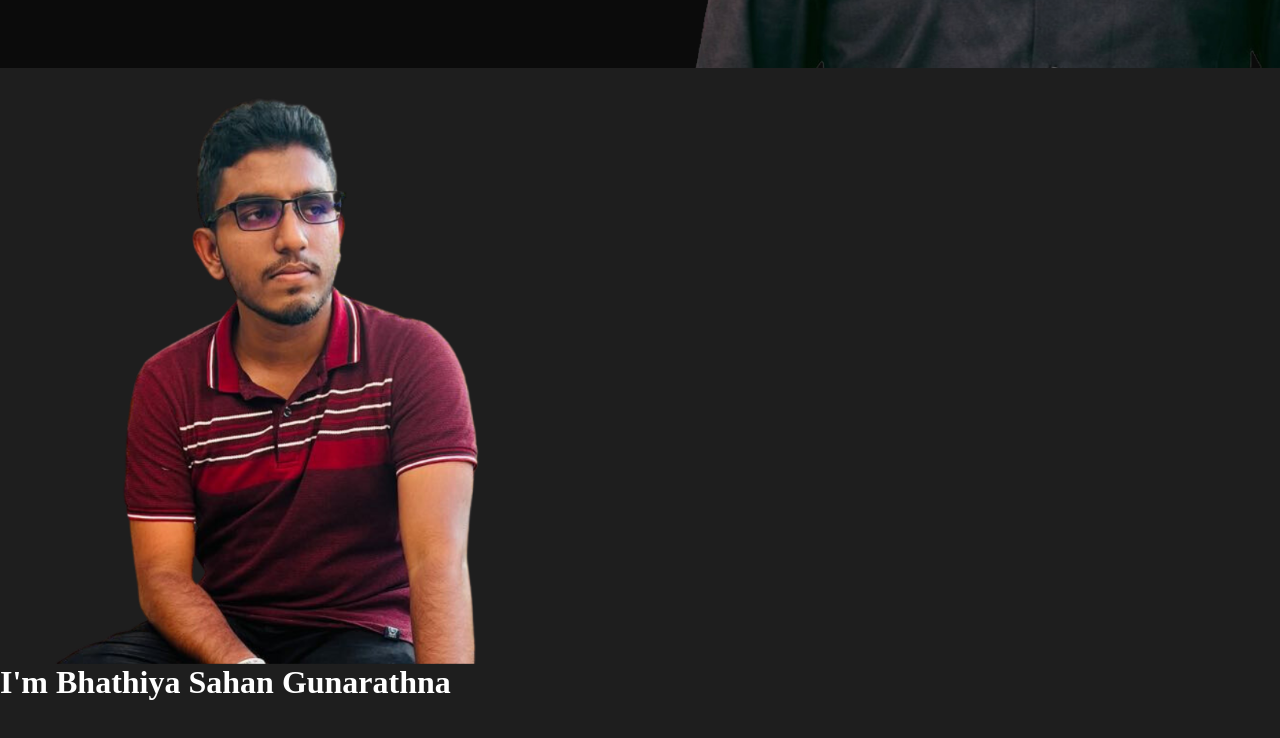
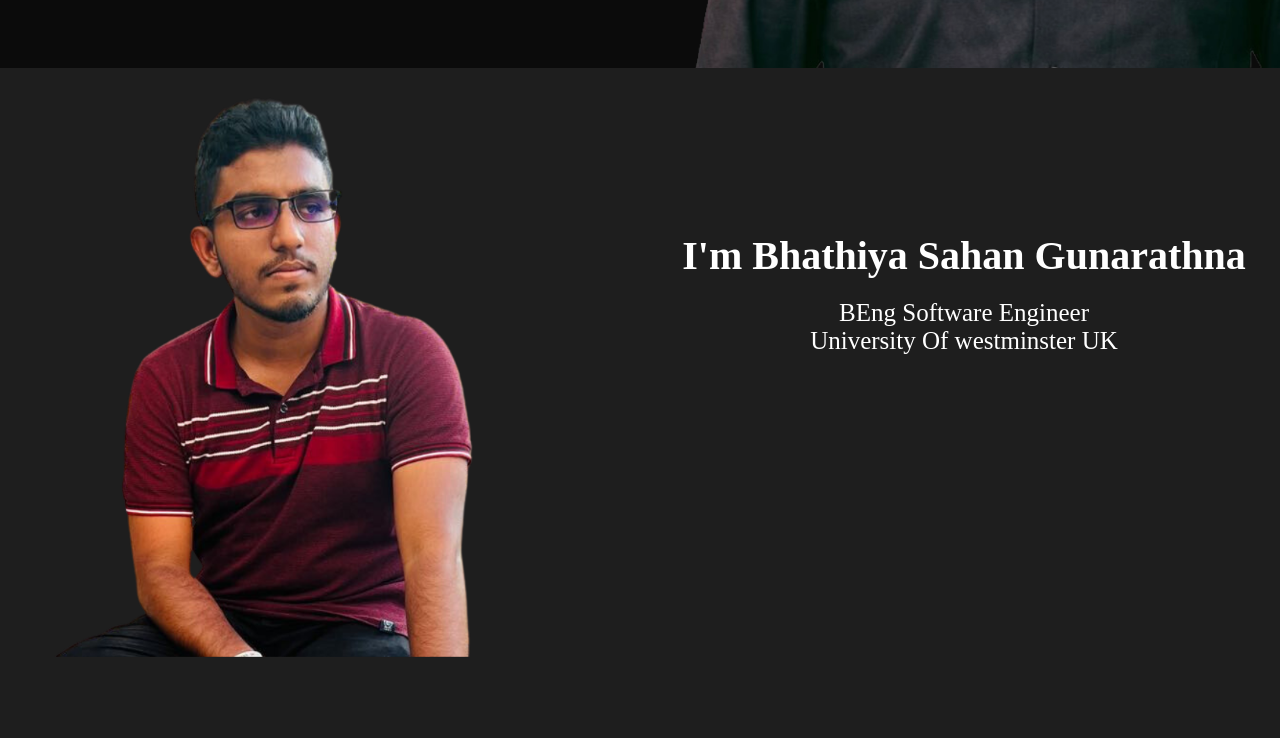
Before and after one commit to Bhathiya-sahan/Personal-Web, a plain HTML site: page Index.html in a window 1280 px wide. Shown: the part 732-1470 px from the top of the page. Drawn offline with Linux system fonts and the light colour scheme.

Commit message:
update about

```diff
--- a/Index.html
+++ b/Index.html
@@ -32,16 +32,17 @@
     <!-----------About----------->
 
     <div id="about">
-        <div class="container01">
-            <div class="colum1">
-                <img src="Image/MyImg02.png" alt="img">
-            </div>
-            <div class="colum2">
-                <h1>I'm Bhathiya Sahan Gunarathna</h1>
+
+        <div class="colum1">
+            <img src="Image/MyImg02.png" alt="img">
+        </div>
+        <div class="colum2">
+            <h1>I'm Bhathiya Sahan Gunarathna</h1>
+            <p>BEng Software Engineer <br> University Of westminster UK</p>
 
 
-            </div>
         </div>
+
     </div>
 </body>
 </html>
--- a/style.css
+++ b/style.css
@@ -106,6 +106,7 @@ nav ul li a:hover::after{
 #about{
     display: grid;
     grid-template-columns: 1fr 1fr;
+    gap: 16px;
     padding: auto;
     justify-content: space-between;
     height: 100vh;
@@ -113,6 +114,7 @@ nav ul li a:hover::after{
 }
 .colum1{
     margin-top: 20px;
+
 }
 .colum1 img{
     display: grid;
@@ -124,5 +126,38 @@ nav ul li a:hover::after{
 }
 
 .colum2{
-    display: grid;
+    margin-top: 20px;
+    padding: 30px;
+    text-align: center;
+
 }
+
+.colum2 h1{
+    text-shadow: 0px 0px 10px 12px #ffffff;
+    font-size: 40px;
+    margin-top: 20%;
+    margin-bottom: 20px;
+    transition: transform 1s;
+}
+.colum2 h1:hover{
+    text-shadow: 0px 0px 10px 12px #ffffff;
+    color: #ff0000;
+    transform: scale(1.1);
+}
+.colum2 h1::after{
+    content: '';
+    width: 0;
+    height: 3px;
+    background: #ffffff;
+    position: absolute;
+    left: 15px;
+    bottom: 0px;
+    transition: 0.5s;
+}
+.colum2 h1:hover::after{
+    width: 95%;
+}
+
+.colum2 p{
+    font-size: 25px;
+}
```
